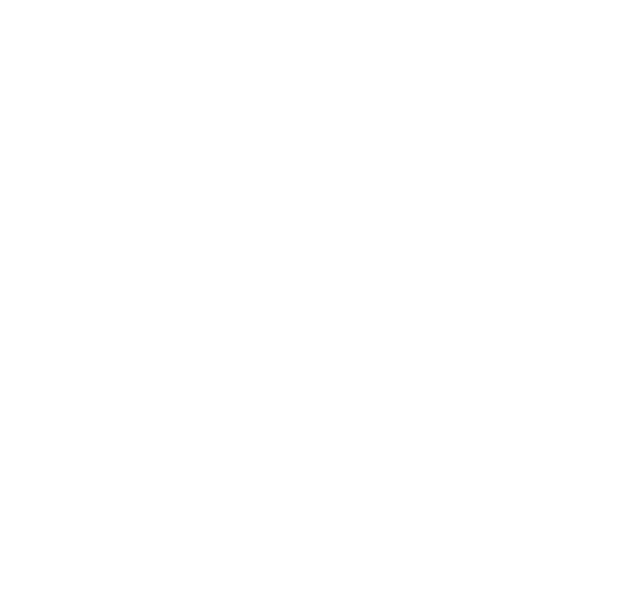
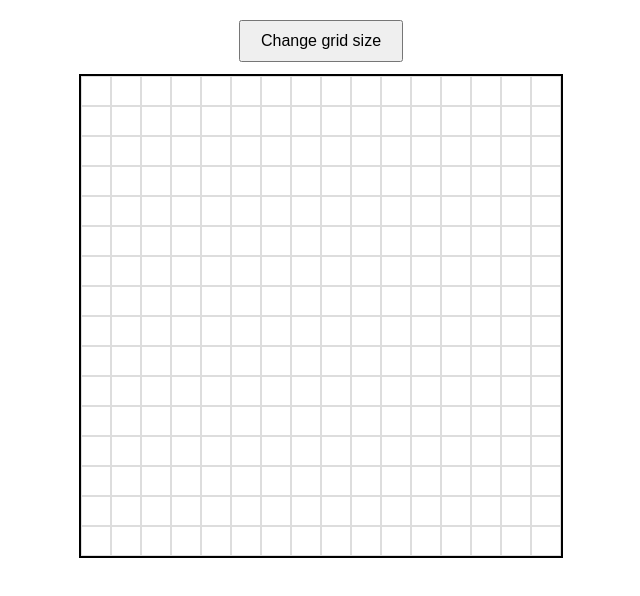
Before and after one commit to SurvivingCuliacanCoding/Etch-a-Sketch, a plain HTML site: page index.html in a window 1280 px wide. Shown: the whole page, without its empty margins (319-959 px from the left). Drawn offline with Linux system fonts and the light colour scheme.

Commit message:
finishing project

```diff
--- a/index.html
+++ b/index.html
@@ -5,9 +5,14 @@
     <meta name="viewport" content="width=device-width, initial-scale=1.0">
     <title>Etch a Sketch</title>
     <script src="script.js" defer></script>
+    <link rel="stylesheet" href="styles.css">
+
 
 </head>
 <body>
+    <button id="resizeBtn">Change grid size</button>
+
+    <div id="grid"></div>
 
 </body>
 </html>
--- a/script.js
+++ b/script.js
@@ -0,0 +1,37 @@
+const grid = document.getElementById("grid");
+const resizeBtn = document.getElementById("resizeBtn");
+
+function createGrid(size) {
+  grid.innerHTML = "";
+
+  for (let i = 0; i < size * size; i++) {
+    const square = document.createElement("div");
+    square.classList.add("square");
+    square.style.width = `calc(100% / ${size})`;
+    square.style.height = `calc(100% / ${size})`;
+
+    square.addEventListener("mouseenter", () => {
+      square.style.backgroundColor = "black";
+    });
+
+    grid.appendChild(square);
+  }
+}
+
+resizeBtn.addEventListener("click", () => {
+  let newSize = prompt("Enter number of squares per side (max 100):");
+
+  if (newSize === null) return; // cancelado
+
+  newSize = Number(newSize);
+
+  if (isNaN(newSize) || newSize < 1 || newSize > 100) {
+    alert("Please enter a number between 1 and 100");
+    return;
+  }
+
+  createGrid(newSize);
+});
+
+// Crear una cuadrícula inicial de 16x16
+createGrid(16);
--- /dev/null
+++ b/styles.css
@@ -0,0 +1,30 @@
+body {
+  display: flex;
+  flex-direction: column;
+  align-items: center;
+  gap: 12px;
+  margin-top: 20px;
+}
+
+#grid {
+  display: flex;
+  flex-wrap: wrap;
+  width: 480px;
+  height: 480px;
+  border: 2px solid black;
+}
+
+.square {
+  border: 1px solid #ddd;
+  box-sizing: border-box;
+  background-color: white;
+}
+.square:hover {
+  background-color: black;
+}
+
+#resizeBtn {
+  padding: 10px 20px;
+  font-size: 16px;
+  cursor: pointer;
+}
```
